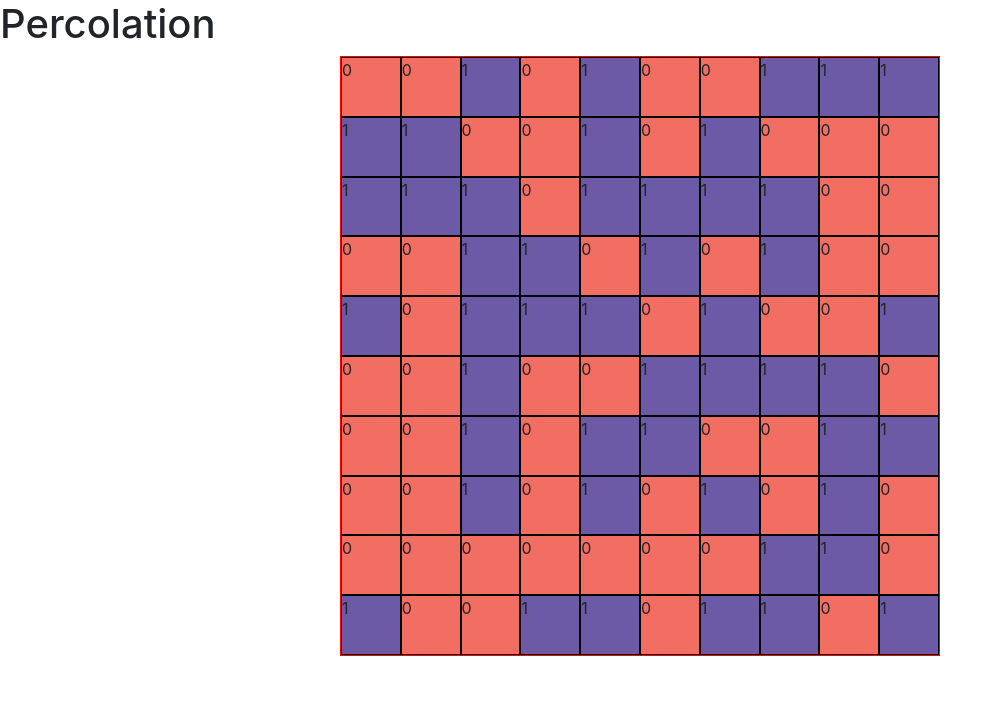
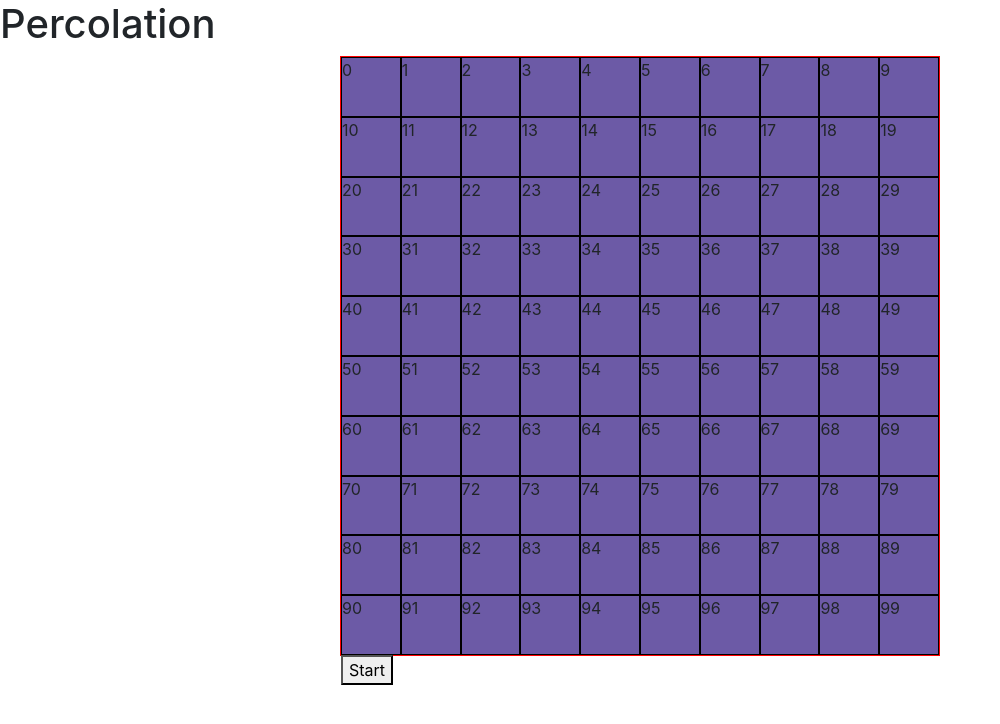
Before and after one commit to sylwiasuwalska/percolation, a React (Create React App) app: page / in a window 1280 px wide. Shown: the top 724 px of the page, without its empty margins (0-1000 px from the left). Built offline with nearby package versions, Linux system fonts and the light colour scheme.

Commit message:
added search for closed cell and change of its state

```diff
--- a/src/components/Grid.js
+++ b/src/components/Grid.js
@@ -2,28 +2,94 @@ import React from "react";
 import PropTypes from "prop-types";
 
 class Grid extends React.Component {
+	constructor() {
+		super();
+		this.state = { values: {} };
+	}
+
+	initializeValueArray = () => {
+		let newValues = {};
+		for (let i = 0; i < 10; i++) {
+			newValues[i] = {};
+			for (let j = 0; j < 10; j++) {
+				newValues[i][j] = 0;
+			}
+		}
+		this.setState({ values: newValues });
+	};
+	getRandomFromRange = (min, max) => {
+		return Math.round(Math.random() * (max - min) + min);
+	};
+	changeValueOfRandomCell = () => {
+		let rowsKeys = this.shuffleArray(Object.keys(this.state.values));
+		for (let i = 0; i < rowsKeys.length; i++) {
+			let rowKey = rowsKeys[i];
+			let cellsOfRow = this.state.values[rowKey];
+			let keysOfClosedCells = Object.keys(cellsOfRow).filter(
+				key => cellsOfRow[key] === 0
+			);
+			if (keysOfClosedCells.length < 0) continue;
+			let randomClosedCell =
+				keysOfClosedCells[
+					this.getRandomFromRange(0, keysOfClosedCells.length - 1)
+				];
+
+			let newStateValues = this.state.values;
+			newStateValues[rowKey][randomClosedCell] = 1;
+			this.setState({ values: newStateValues });
+			return;
+		}
+	};
+	shuffleArray = array => {
+		for (var i = array.length - 1; i > 0; i--) {
+			var j = Math.floor(Math.random() * (i + 1));
+			var temp = array[i];
+			array[i] = array[j];
+			array[j] = temp;
+		}
+		return array;
+	};
+	iterateAndOpenNext = () => {
+		this.changeValueOfRandomCell();
+		// checkIfOpen...
+	};
+
 	drawSquare = (index, val) => {
 		let color = "#6c5aa6";
-		val == 1 ? (color = "#6c5aa6") : (color = "#f36e62");
+		val == 1 ? (color = "#f36e62") : (color = "#6c5aa6");
 		return (
 			<div
 				className="square"
 				style={{ backgroundColor: color }}
 				key={index}
+				isopen={val}
 			>
-				{val}
+				{index}
 			</div>
 		);
 	};
-
+	componentDidMount() {
+		this.initializeValueArray();
+	}
 	render() {
-		let squares = [...Array(100).keys()];
+		var x = -1;
 		return (
 			<div className="container">
-				{squares.map(n => {
-					let val = Math.round(Math.random());
-					return this.drawSquare(n, val);
+				{Object.keys(this.state.values).map(key => {
+					return Object.keys(this.state.values[key]).map(rowKey => {
+						x++;
+						return this.drawSquare(
+							x,
+							this.state.values[key][rowKey]
+						);
+					});
 				})}
+				<button
+					className="button"
+					onClick={this.changeValueOfRandomCell}
+				>
+					Start
+				</button>
 			</div>
 		);
 	}
```
